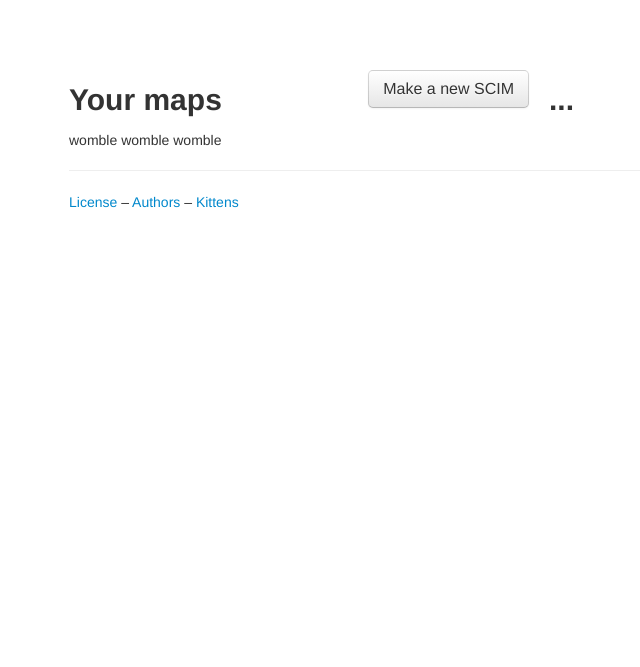
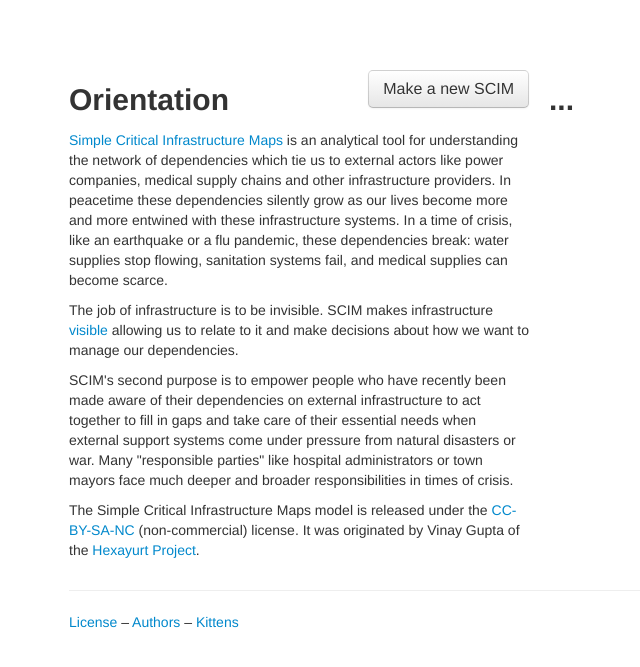
Before and after one commit to smari/SCIM, a Django app: page /about/ in a window 1280 px wide. Shown: the top 667 px of the page, without its empty margins (101-741 px from the left). Run offline with Django 3.2, Linux system fonts and the light colour scheme; parts of the project's set-up code (start-up, migrations or seed data) failed here and were passed over; some libraries are stand-ins or nearby versions.

Commit message:
Added copy

```diff
--- a/SCIM/templates/about/how_scim_works.html
+++ b/SCIM/templates/about/how_scim_works.html
@@ -7,9 +7,23 @@
 		<div style="float: right;">
 			<a class="btn btn-large" href="/maps/new/">Make a new SCIM</a>
 		</div>
-		<h2>Your maps</h2>
-
-womble womble womble
+		<h2>Orientation</h2>
+<p>
+<a href=http://resiliencemaps.org>Simple Critical Infrastructure Maps</a> is an analytical tool for understanding the network of dependencies
+which tie us to external actors like power companies, medical supply chains and other infrastructure providers. In peacetime these dependencies
+silently grow as our lives become more and more entwined with these infrastructure systems. In a time of crisis, like an earthquake or a
+flu pandemic, these dependencies break: water supplies stop flowing, sanitation systems fail, and medical supplies can become scarce.
+</p>
+<p>
+The job of infrastructure is to be invisible. SCIM makes infrastructure <a href=http://www.viridiandesign.org/principles.html>visible</a> allowing us to relate to it and make decisions about how we want to manage our dependencies.
+</p>
+<p>
+SCIM's second purpose is to empower people who have recently been made aware of their dependencies on external infrastructure to act together to fill in gaps and take care of their essential needs when external support systems come under pressure from natural disasters or war. Many "responsible parties" like hospital administrators or town mayors face much deeper and broader responsibilities in times of crisis.
+</p>
+<p>
+The Simple Critical Infrastructure Maps model is released under the <a href=http://creativecommons.org/licenses/by-nc-sa/3.0/>CC-BY-SA-NC</a> (non-commercial) license. It was originated by Vinay Gupta
+of the <a href=http://hexayurt.com>Hexayurt Project</a>.
+</p>
 
 	</div>
 
```
